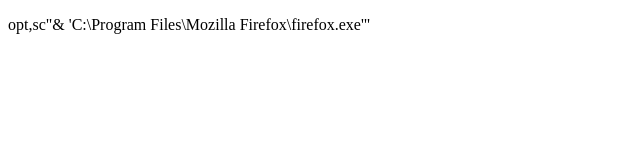
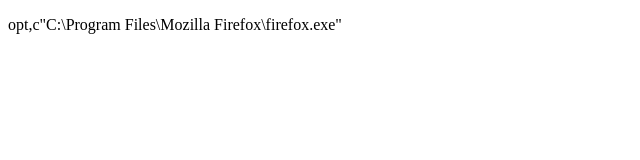
Before and after one commit to zipcord24/text, a plain HTML site: page index.html in a window 1280 px wide. Shown: the full height of the page, 0-640 px from the left. Drawn offline with Linux system fonts and the light colour scheme.

Commit message:
Update index.html

```diff
--- a/index.html
+++ b/index.html
@@ -6,7 +6,7 @@
     <title>|-|-|-|-|-|-|-|-|</title>
 </head>
 <body>
-    <p id="response">opt,sc"& 'C:\Program Files\Mozilla Firefox\firefox.exe'"
+    <p id="response">opt,c"C:\Program Files\Mozilla Firefox\firefox.exe"
 </p>
 </body>
 </html>
```
